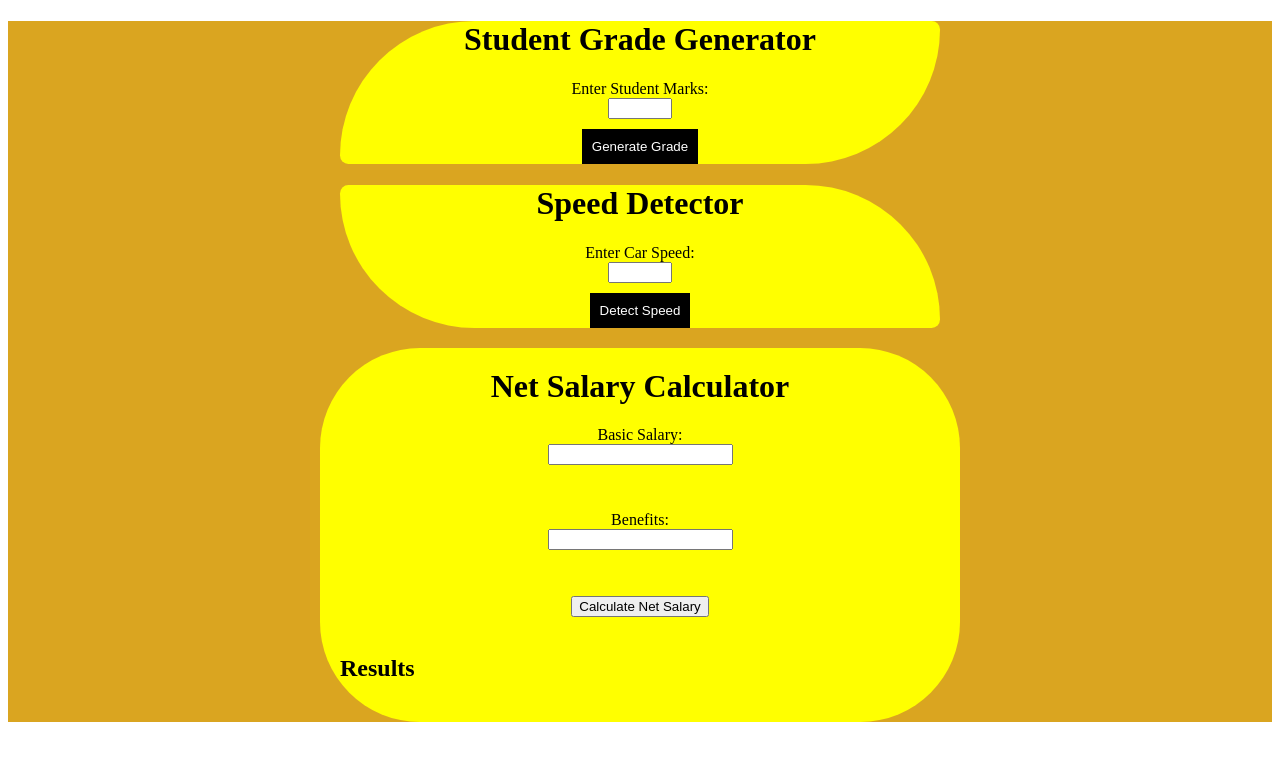
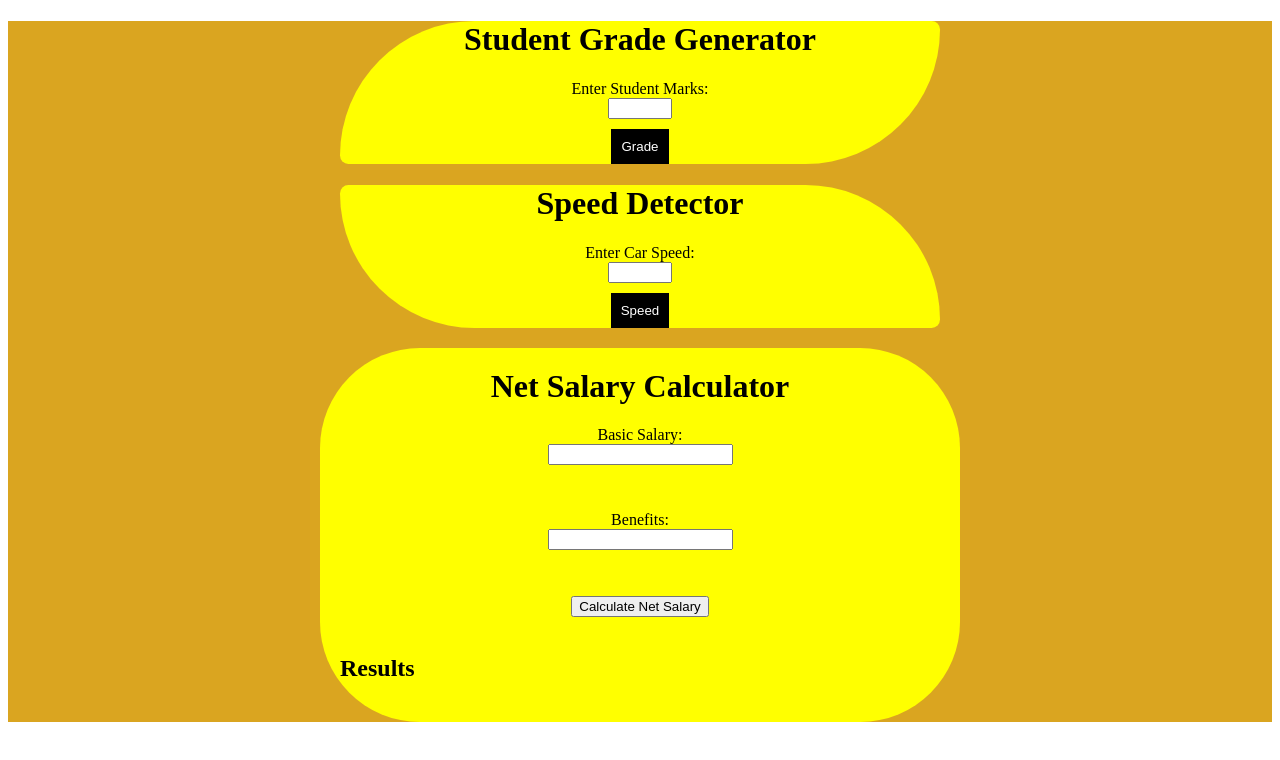
Before and after one commit to savio1-domi/phase-1-code-challenge-1, a website: page index.html in a window 1280 px wide. Drawn offline with Linux system fonts and the light colour scheme.

```diff
--- a/index.html
+++ b/index.html
@@ -16,7 +16,7 @@
             <form>
                 <label for="marks">Enter Student Marks:</label>
                 <input type="number" id="marks" name="marks" min="0" max="100" required>
-                <button class="button1" type="button" onclick="generateGrade()">Generate Grade</button>
+                <button class="button1" type="button" onclick="studentGradeGenerator()">Grade</button>
             </form>
             <div id="result"></div>
         </div>
@@ -27,7 +27,7 @@
             <form>
               <label for="speed">Enter Car Speed:</label>
               <input type="number" id="speed" name="speed" min="0" max="200" required>
-              <button class="button2" type="button" onclick="detectSpeed()">Detect Speed</button>
+              <button class="button2" type="button" onclick="speedDetect()">Speed</button>
             </form>
             <div id="product"></div>
         </div>
```
